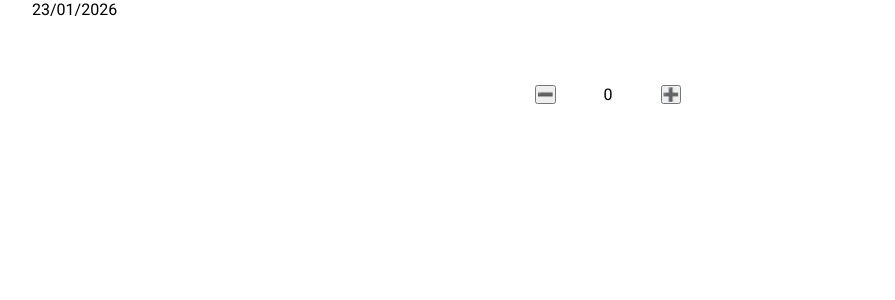
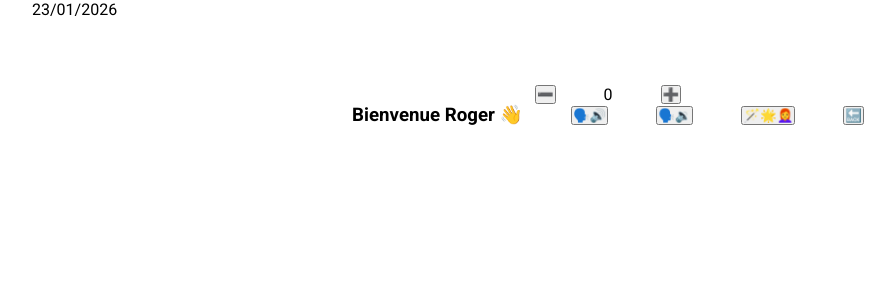
Before and after one commit to nabila-tamajnit/demo-react, a React (Vite) app: page / in a window 1280 px wide. Shown: the top 300 px of the page, without its empty margins (32-927 px from the left). Built offline with nearby package versions, Linux system fonts and the light colour scheme.

Commit message:
finish Demo5

```diff
--- a/src/App.jsx
+++ b/src/App.jsx
@@ -3,6 +3,7 @@
 import { Demo2 } from './demos/2_Conditionnel/Demo2'
 import { Demo3 } from './demos/3_Collections/Demo3'
 import { Demo4 } from './demos/4_Events/Demo4'
+import { Demo5 } from './demos/5_State/Demo5'
 import { Exo1 } from './exos/1_Creation_Composant/Exo1'
 import { Produit } from './exos/2_Conditionnel/Produit'
 import { Movie } from './exos/3_Collections/Movie'
@@ -66,7 +67,11 @@
 
 
       {/* =============== DEMO 4 =============== */}
-      <Demo4 />
+      {/* <Demo4 /> */}
+
+
+      {/* =============== DEMO 4 =============== */}
+      <Demo5 />
     </>
 
 
--- a/src/demos/5_State/Demo5.jsx
+++ b/src/demos/5_State/Demo5.jsx
@@ -1,4 +1,57 @@
+import { useState } from "react";
 
 export const Demo5 = () => {
 
+    // Nous allons, pou rcréer notre variable, utiliser la Hook de State
+    // ! Attention il faudra bien l'inporter de react
+    // useState() est une fonction qui :
+    // - Renvoie un tableau avec 2 éléments
+    //      * Le1er élément sera la variable que vous souhaitez créer
+    //      * le 2eme élément sera la fonction qui permet de modifier cette variable et d'indiquer que le rendu doit se mettre à jour
+    // - peut prendre un paramètre qui sera la valeur initial de votre variable
+    const [count, setCount] = useState(0)
+    const [firstname, setFirstname] = useState('Roger')
+
+    const increment = () => {
+        // setCount(6) -> Quand on veut setup avec une valeur fixe, on mettra juste la valeur dans les paramètres
+
+        // L'autre façon d'utiliser le set, c'est avec une fonction fléchée ou on récupère la valeur précédente et on renvoie la nouvelle valeur
+        setCount( (prev) => prev + 1 );
+        // setCount( (prev) => { return prev + 1 });
+    }
+
+    const decrement = () => {
+        setCount( (prev) => prev - 1 );
+    }
+
+    // ! ⚠️ Si vous souhaitez relier un évènement à une fonction avec paramètre(s), il faudra penser à la noter dans une fonction fléchée. Si vous ne le faites pas, le rendu se fait, appelle la fonction, qui modifie la valeur, donc le rendu se fait, appelle la foncion, qui modifie la valeur, donc le rendu se fait, ... ♾️ Oups
+    const crement = (value) => {
+        // Si value contient +1, va faire une augmentation
+        // Si value contient -1, va faire une diminution
+
+        setCount ((prev) => prev + value)
+    }
+
+    return (
+        <div>
+            <h2>La gestion du state :</h2>
+
+            <div className="flex flex-row justify-center items-center gap-3">
+                <button onClick={() => crement(-1)} >➖</button>
+                <p>{count}</p>
+                <button onClick={() => crement(1)} >➕</button>
+            </div>
+
+            <div className="flex flex-row justify-center items-center gap-3">
+                <h3>Bienvenue { firstname } 👋</h3>
+
+                <div className="flex flex-row justify-center items-center gap-3">
+                    <button onClick={() => setFirstname(prev => prev.toLowerCase())} >🗣️🔊</button>
+                    <button onClick={() => setFirstname(prev => prev.toUpperCase())} >🗣️🔉</button>
+                    <button onClick={() => setFirstname('Rogerina')} >🪄🌟👩‍🦰</button>
+                    <button onClick={() => setFirstname('Roger')} >🔙</button>
+                </div>
+            </div>
+        </div>
+    );
 }
```
